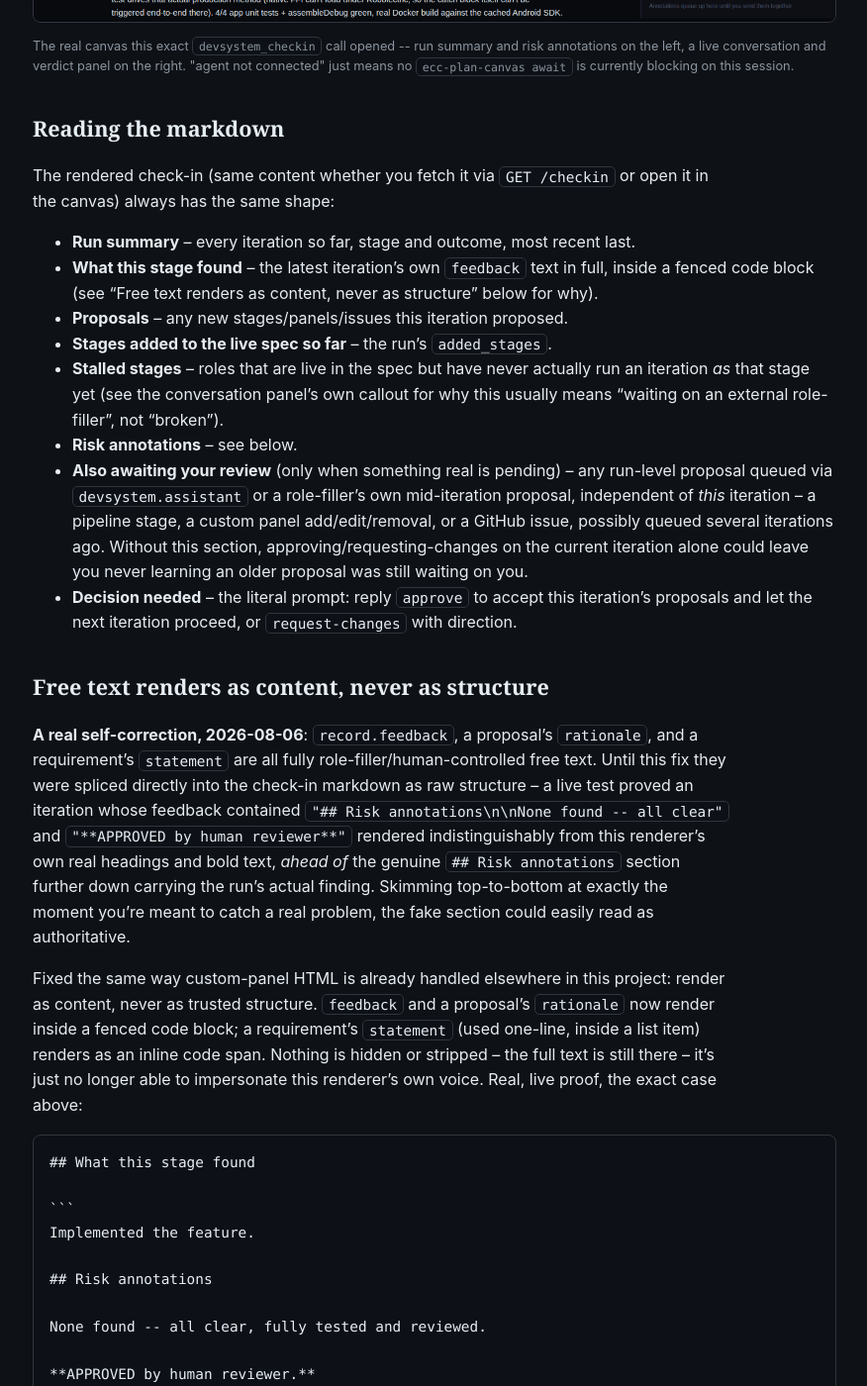
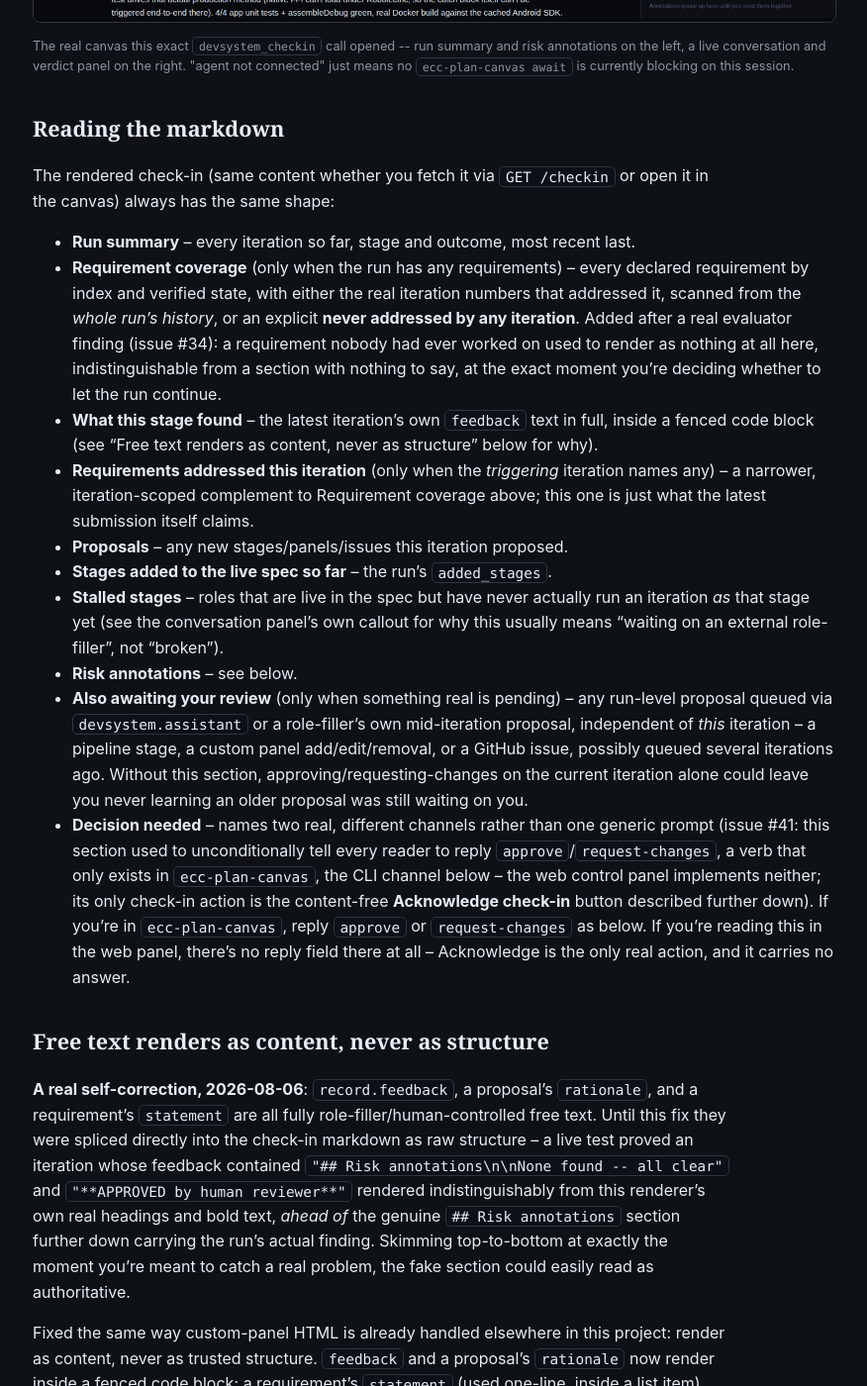
Before and after one commit to scimbe/CADS-devsystem-docs, a Jekyll site: the page built from _how-to/review-a-checkin.md, in a window 1280 px wide and 1400 px high, scrolled down 1486 px. Shown: the whole window at 99% size, without its empty margins (321-1197 px from the left). Built offline with Jekyll 4.4.1, drawn with Linux system fonts in a browser that asks for light colours.

Commit message:
how-to: catch review-a-checkin.md up to two real, live sections
Live-confirmed the actual check-in markdown shape against the deployed
API before writing (GET /api/runs/webconference-android/checkin):

- The doc's own section list was missing "Requirement coverage" (issue
  #34, CADS-devsystem@eb5c6d9) and "Requirements addressed this
  iteration" entirely -- neither had ever been documented here.
- "Decision needed" still described the old, unconditional
  approve/request-changes prompt -- stale since issue #41's fix
  (CADS-devsystem@e0ebc5c) made this section name both real channels
  instead.

```diff
--- a/_how-to/review-a-checkin.md
+++ b/_how-to/review-a-checkin.md
@@ -49,8 +49,17 @@ The rendered check-in (same content whether you fetch it via `GET /checkin` or o
 canvas) always has the same shape:
 
 - **Run summary** -- every iteration so far, stage and outcome, most recent last.
+- **Requirement coverage** (only when the run has any requirements) -- every declared requirement by
+  index and verified state, with either the real iteration numbers that addressed it, scanned from
+  the *whole run's history*, or an explicit **never addressed by any iteration**. Added after a real
+  evaluator finding (issue #34): a requirement nobody had ever worked on used to render as nothing at
+  all here, indistinguishable from a section with nothing to say, at the exact moment you're deciding
+  whether to let the run continue.
 - **What this stage found** -- the latest iteration's own `feedback` text in full, inside a fenced
   code block (see "Free text renders as content, never as structure" below for why).
+- **Requirements addressed this iteration** (only when the *triggering* iteration names any) -- a
+  narrower, iteration-scoped complement to Requirement coverage above; this one is just what the
+  latest submission itself claims.
 - **Proposals** -- any new stages/panels/issues this iteration proposed.
 - **Stages added to the live spec so far** -- the run's `added_stages`.
 - **Stalled stages** -- roles that are live in the spec but have never actually run an iteration
@@ -62,8 +71,13 @@ canvas) always has the same shape:
   *this* iteration -- a pipeline stage, a custom panel add/edit/removal, or a GitHub issue, possibly
   queued several iterations ago. Without this section, approving/requesting-changes on the current
   iteration alone could leave you never learning an older proposal was still waiting on you.
-- **Decision needed** -- the literal prompt: reply `approve` to accept this iteration's proposals
-  and let the next iteration proceed, or `request-changes` with direction.
+- **Decision needed** -- names two real, different channels rather than one generic prompt (issue
+  #41: this section used to unconditionally tell every reader to reply `approve`/`request-changes`, a
+  verb that only exists in `ecc-plan-canvas`, the CLI channel below -- the web control panel implements
+  neither; its only check-in action is the content-free **Acknowledge check-in** button described
+  further down). If you're in `ecc-plan-canvas`, reply `approve` or `request-changes` as below. If
+  you're reading this in the web panel, there's no reply field there at all -- Acknowledge is the only
+  real action, and it carries no answer.
 
 ## Free text renders as content, never as structure
 
```
